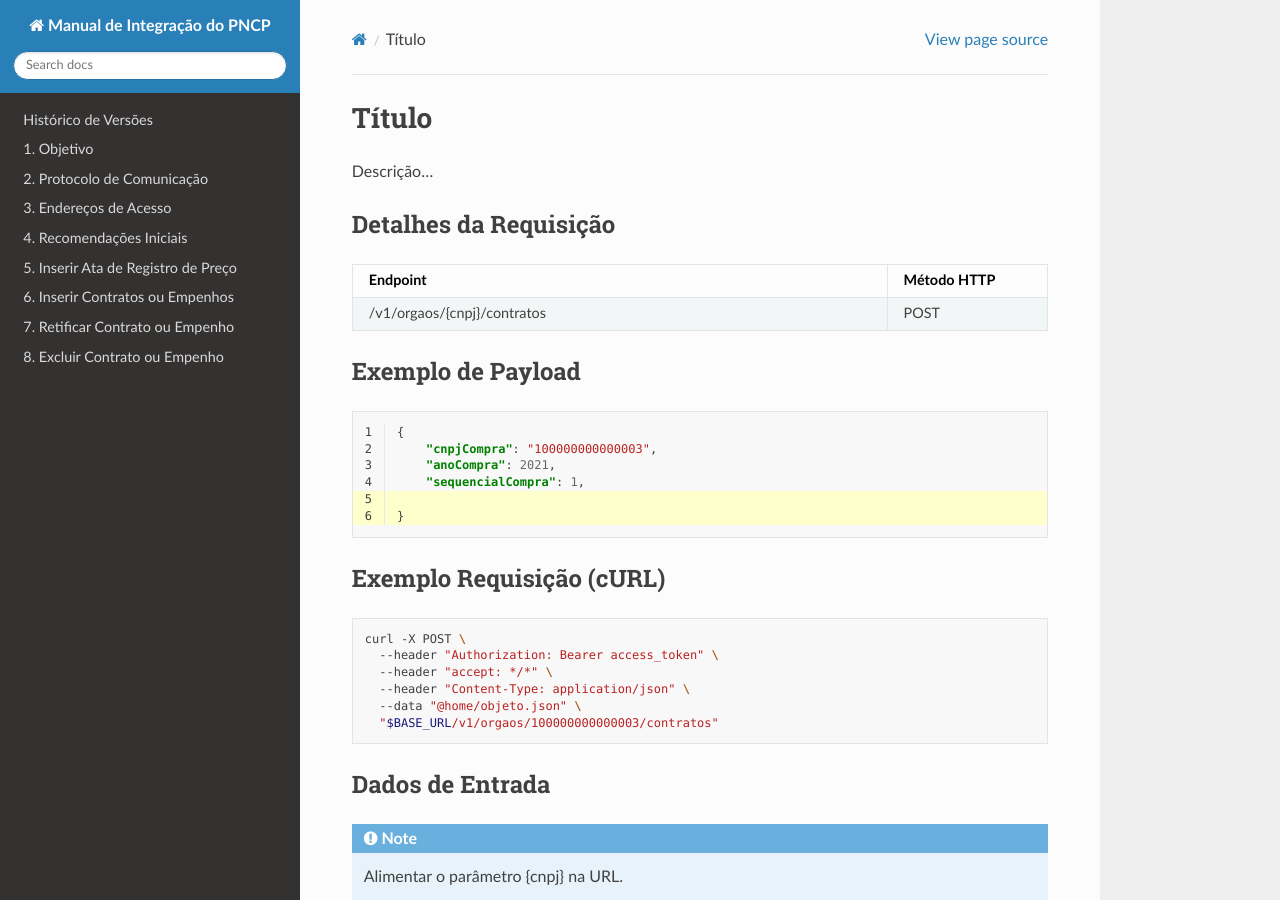
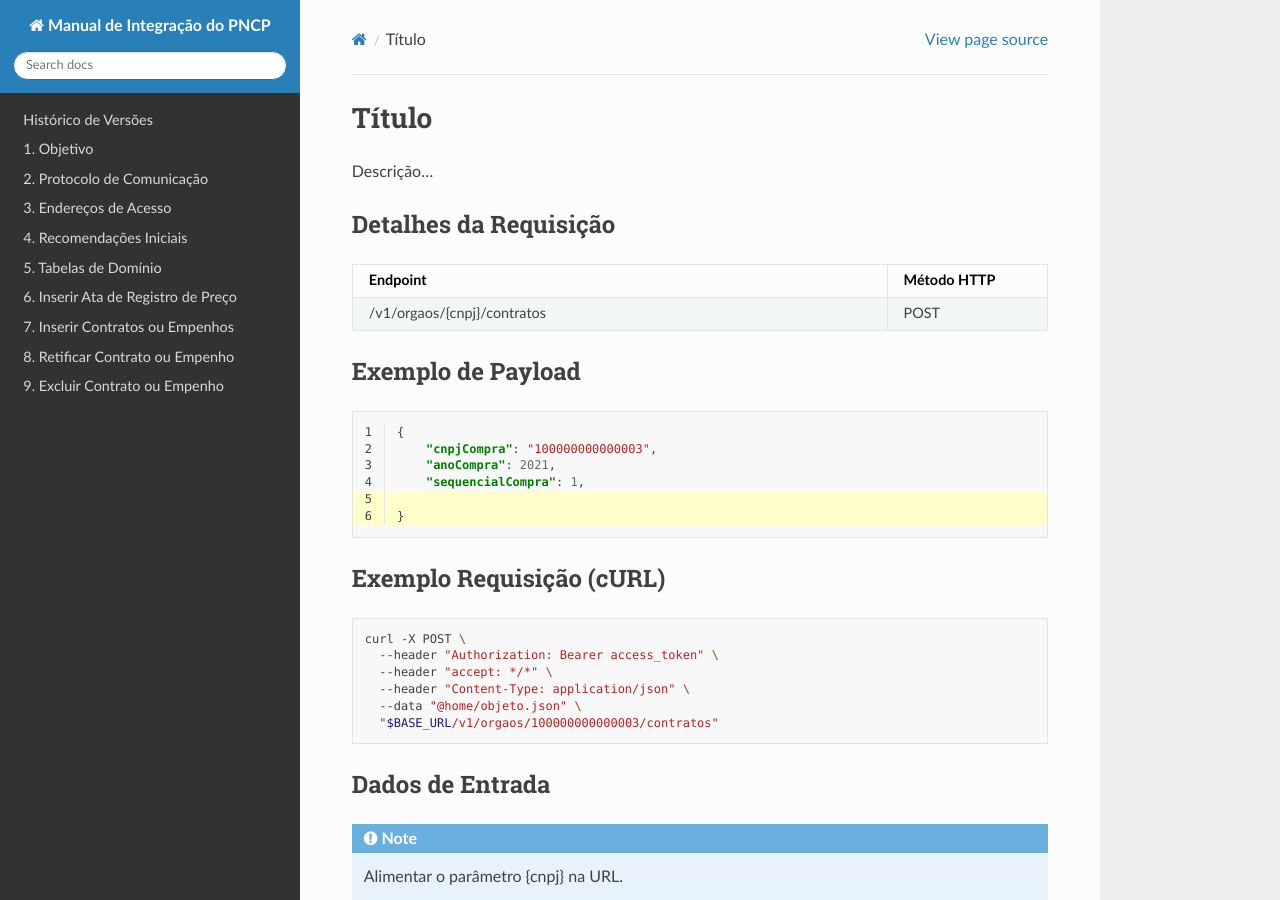
Before and after one commit to carlosmgi/Manual-de-Integracao-do-PNCP, a Sphinx documentation site: the page built from docs/source/Modelo.rst, in a window 1280 px wide and 900 px high. Built offline with Sphinx 7.4.7 and the Read the Docs theme 3.1.0, drawn with Linux system fonts in a browser that asks for light colours; pages that are not in the unit, such as notebooks, are missing from menus.

Commit message:
Update index.rst

```diff
--- a/docs/source/index.rst
+++ b/docs/source/index.rst
@@ -23,6 +23,7 @@ Sumário
    Protocolo de Comunicação
    Acesso ao PNCP
    Recomendações Iniciais
+   Tabelas de Domínio
    Inserir Ata de Registro de Preço
    Inserir Contratos ou Empenhos
    Retificar Contrato ou Empenho
```
